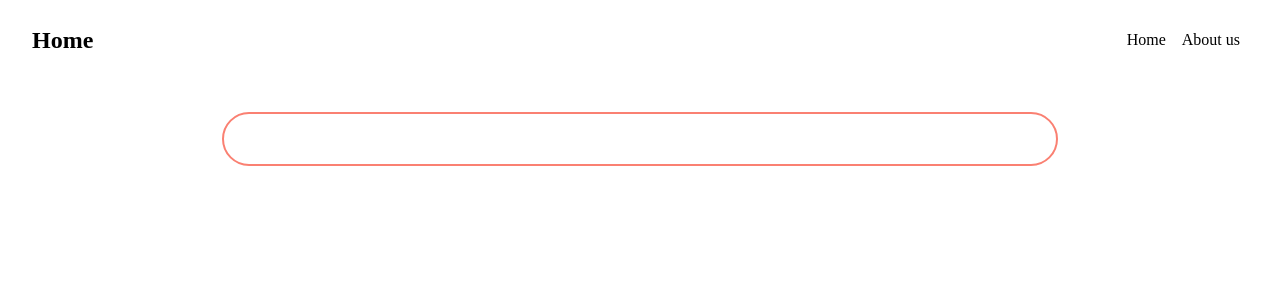
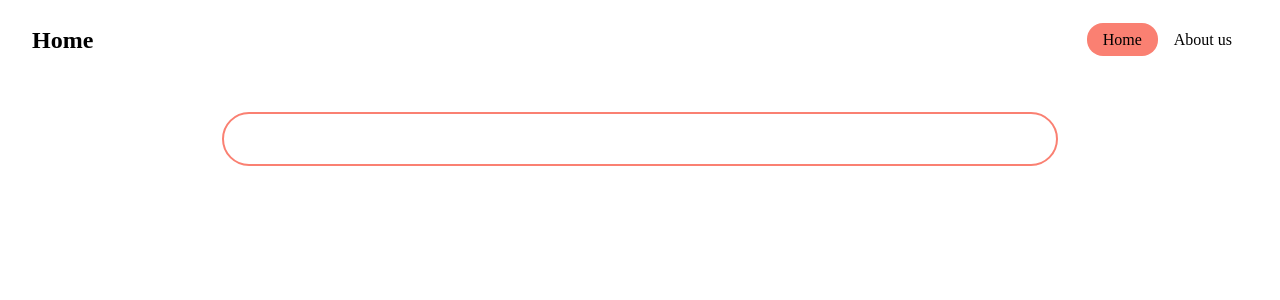
Before and after one commit to elquespera/react-2023, a React (Vite) app: page / in a window 1280 px wide. Shown: the top 300 px of the page. Built offline with nearby package versions, Linux system fonts and the light colour scheme.

Commit message:
feat: highlight current page in navlinks

```diff
--- a/src/components/Header/Header.module.scss
+++ b/src/components/Header/Header.module.scss
@@ -12,7 +12,12 @@
     display: flex;
 
     .link {
-      padding: 1rem 0.5rem;
+      padding: 0.5rem 1rem;
+      border-radius: 1rem;
+
+      &.active {
+        background-color: salmon;
+      }
     }
   }
 }
--- a/src/components/Header/Header.tsx
+++ b/src/components/Header/Header.tsx
@@ -14,12 +14,18 @@ export default class Header extends React.Component<HeaderProps> {
         <nav>
           <ul className={styles.links}>
             <li>
-              <NavLink to="/" className={styles.link}>
+              <NavLink
+                to="/"
+                className={({ isActive }) => `${styles.link} ${isActive && styles.active}`}
+              >
                 Home
               </NavLink>
             </li>
             <li>
-              <NavLink to="about-us" className={styles.link}>
+              <NavLink
+                to="/about-us"
+                className={({ isActive }) => `${styles.link} ${isActive && styles.active}`}
+              >
                 About us
               </NavLink>
             </li>
```
